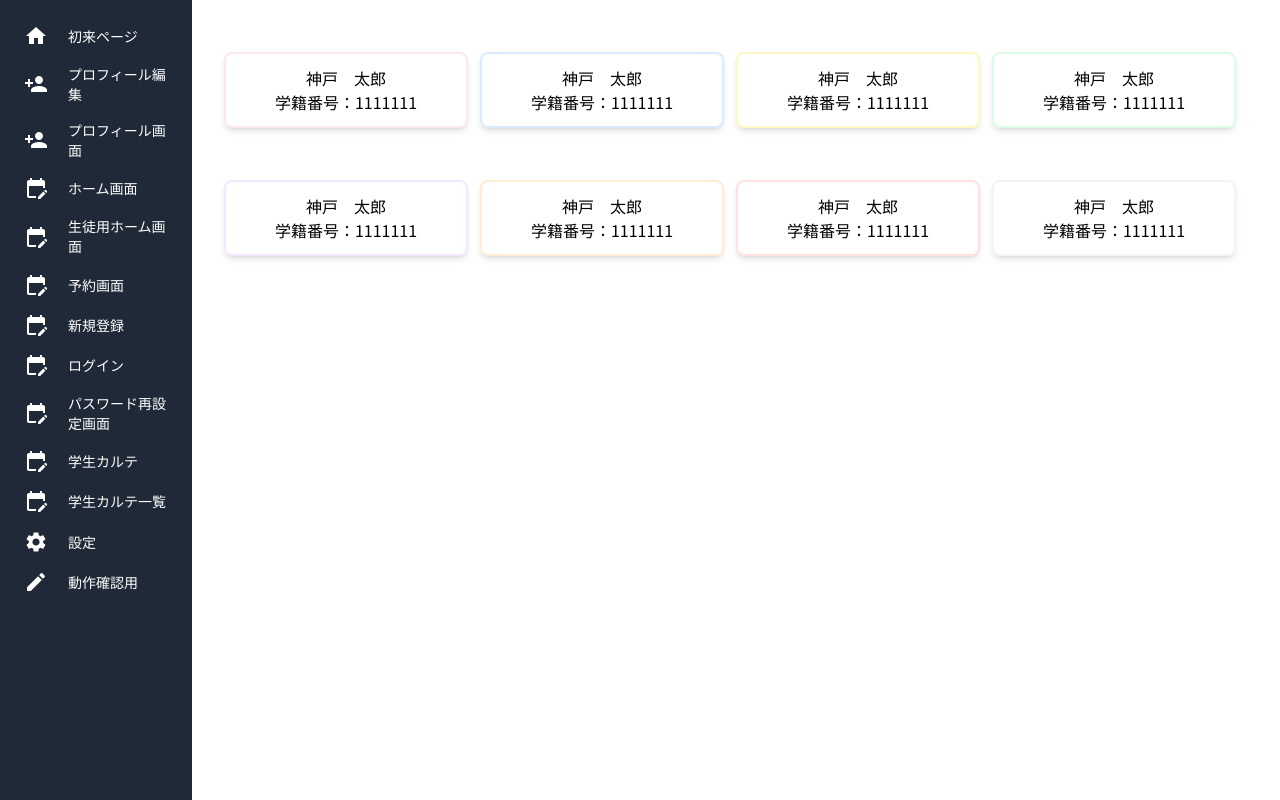
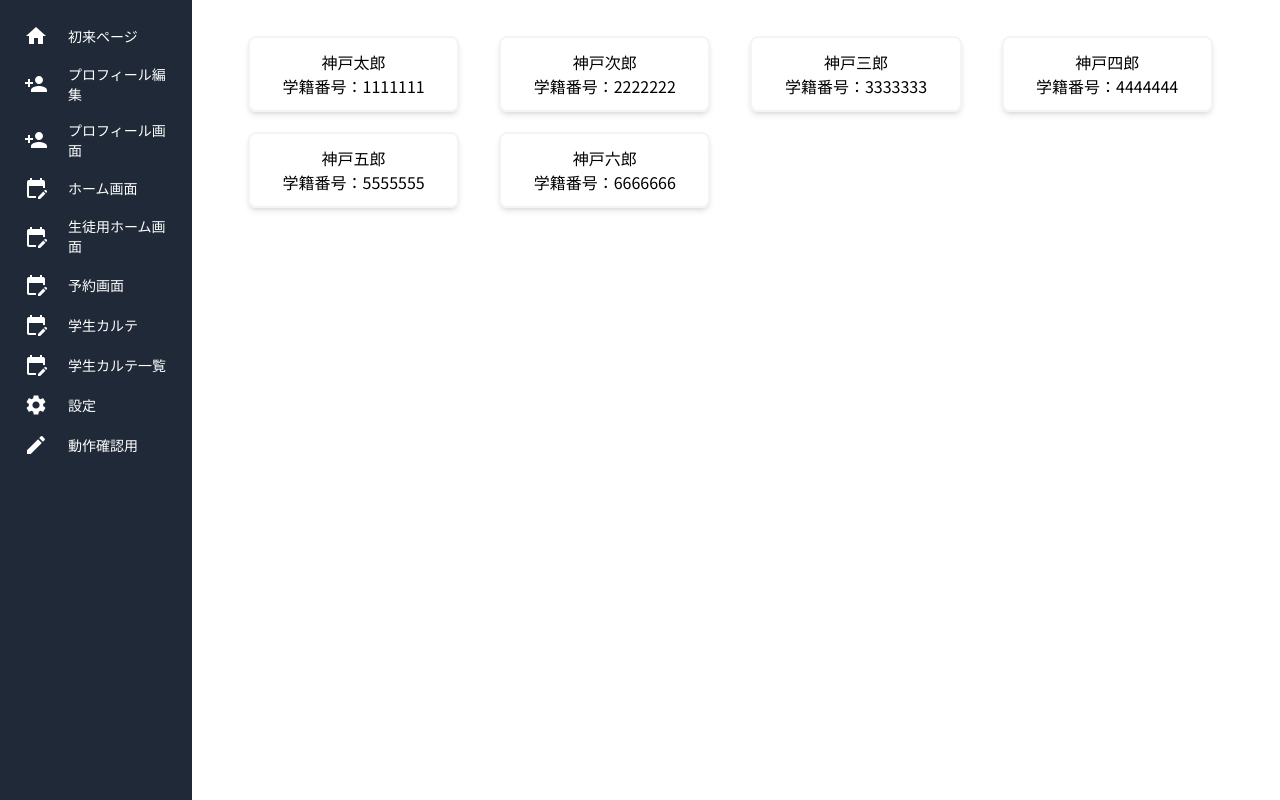
Before and after one commit to Aruche-code/kd-reserve, a Next.js app: page /dev/students in a window 1280 px wide. Built offline with nearby package versions, Linux system fonts and the light colour scheme.

Commit message:
学生カルテ一覧の編集、ログイン画面等の削除

```diff
--- a/app/(root)/dev/login/page.tsx
+++ /dev/null
@@ -1,44 +0,0 @@
-import React from "react";
-import MailOutlineIcon from '@mui/icons-material/MailOutline';
-import KeyIcon from '@mui/icons-material/Key';
-import Link from 'next/link';
-
-const Login = () => {
-    return (
-        <main className="flex flex-col flex-1 p-4 overflow-auto items-center">
-        <div className="mt-5 flex flex-col items-center w-5/12 py-2 bg-gray-200 shadow-xl rounded-lg h-8/10">
-          <h1 className="mt-10 text-2xl text-gray-600 font-banana">生徒用ログイン</h1>
-
-          <div className="w-8/12 mt-8 relative">
-            <span className="absolute top-1/2 transform -translate-y-1/2 left-2"><MailOutlineIcon /></span>
-            <input className="h-hull w-full p-2 px-10 border-2 rounded-lg" placeholder="メールアドレス" />
-          </div>
-
-          <div className="w-8/12 mt-5 relative">
-            <span className="absolute top-1/2 transform -translate-y-1/2 left-2"><KeyIcon /></span>
-            <input className="h-hull w-full p-2 px-10 border-2 rounded-lg" placeholder="パスワード" />
-          </div>
-
-          {/* <div className="w-8/12 flex justify-end"> */}
-          <button className="flex items-center px-16 py-2 text-center text-white bg-green-400 rounded-xl hover:bg-green-700 mt-7 mb-2">ログイン</button>
-          {/* </div> */}
-          <div className="grid items-center mt-7 mb-3 text-center w-8/12">
-            <p className="text-1xl text-blue-400 font-banana font-semibold">
-              <Link href="/password">
-                パスワードをお忘れですか?
-              </Link>
-            </p>
-            <div className="mt-3 mb-3 flex-grow border-b border-gray-400" ></div>
-            <p className="text-1xl text-black font-banana font-semibold">アカウントをお持ちでない方はこちら</p>
-          </div>
-          <p className="mt-3 mb-10 text-1xl text-blue-400 font-banana font-semibold">
-            <Link href="/signup">
-              新規登録
-            </Link>
-          </p>
-        </div>
-      </main>
-    );
-}
-
-export default Login
--- a/app/(root)/dev/password/page.tsx
+++ /dev/null
@@ -1,35 +0,0 @@
-import React from "react";
-import MailOutlineIcon from '@mui/icons-material/MailOutline';
-import KeyIcon from '@mui/icons-material/Key';
-
-
-const Password= () => {
-    return (
-        <main className="flex flex-col flex-1 p-4 overflow-auto items-center">
-        <div className="mt-5 flex flex-col items-center w-5/12 py-2 bg-gray-200 shadow-xl rounded-lg h-8/10">
-          <h1 className="mt-10 text-2xl text-gray-600 font-banana">パスワードの再設定</h1>
-
-          <div className="w-8/12 mt-8 relative">
-            <span className="absolute top-1/2 transform -translate-y-1/2 left-2"><MailOutlineIcon /></span>
-            <input className="h-hull w-full p-2 px-10 border-2 rounded-lg" placeholder="メールアドレス" />
-          </div>
-
-          <div className="w-8/12 mt-5 relative">
-            <span className="absolute top-1/2 transform -translate-y-1/2 left-2"><KeyIcon /></span>
-            <input className="h-hull w-full p-2 px-10 border-2 rounded-lg" placeholder="パスワード" />
-          </div>
-
-          {/* <div className="w-8/12 mt-2 relative"> */}
-          {/* <span className="absolute top-1/2 transform -translate-y-1/2 left-2"><KeyIcon /></span> */}
-          {/* <input className="h-hull w-full p-2 px-10 border-2 rounded-lg" placeholder="パスワード(再度入力)" /> */}
-          {/* </div> */}
-
-          {/* <div className="w-8/12 flex justify-end"> */}
-          <button className="flex items-center px-16 py-2 text-center text-white bg-green-400 rounded-xl hover:bg-green-700 mt-10 mb-10">登録する</button>
-          {/* </div> */}
-        </div>
-      </main>
-    );
-}
-
-export default Password
--- a/app/(root)/dev/record/page.tsx
+++ b/app/(root)/dev/record/page.tsx
@@ -47,6 +47,7 @@ const data = [
 ]
 
 const Record = () => {
+
     const [selected, setSelected] = useState(0);
 
     const toggle = (i) => {
@@ -62,10 +63,10 @@ const Record = () => {
         <div className="bg-white h-screen w-full">
             <div className="bg-white flex-col text-center mt-10 mb-10">
                 <div className="text-gray-900">
-                    コウベ タロウ
+                    コウベタロウ
                 </div>
                 <div className="text-gray-900 text-3xl">
-                    神戸 太郎
+                    神戸太郎
                 </div>
                 <div className="text-gray-900 mt-2 flex flex-row">
                     <div className="w-full ">学籍番号 ： 1111111</div>
--- a/app/(root)/dev/signup/page.tsx
+++ /dev/null
@@ -1,48 +0,0 @@
-import React from "react";
-import MailOutlineIcon from '@mui/icons-material/MailOutline';
-import KeyIcon from '@mui/icons-material/Key';
-import Link from 'next/link';
-
-const Signup= () => {
-    return (
-        <main className="flex flex-col flex-1 p-4 overflow-auto items-center">
-        <div className="mt-5 flex flex-col items-center w-5/12 py-2 bg-gray-200 shadow-xl rounded-lg h-8/10">
-          <h1 className="mt-10 text-2xl text-gray-600 font-banana">新規登録</h1>
-
-          <div className="w-8/12 mt-8 relative">
-            <span className="absolute top-1/2 transform -translate-y-1/2 left-2"><MailOutlineIcon /></span>
-            <input className="h-hull w-full p-2 px-10 border-2 rounded-lg" placeholder="メールアドレス" />
-          </div>
-
-          <div className="w-8/12 mt-5 relative">
-            <span className="absolute top-1/2 transform -translate-y-1/2 left-2"><KeyIcon /></span>
-            <input className="h-hull w-full p-2 px-10 border-2 rounded-lg" placeholder="パスワード" />
-          </div>
-
-          {/* <div className="w-8/12 mt-2 relative"> */}
-          {/* <span className="absolute top-1/2 transform -translate-y-1/2 left-2"><KeyIcon /></span> */}
-          {/* <input className="h-hull w-full p-2 px-10 border-2 rounded-lg" placeholder="パスワード(再度入力)" /> */}
-          {/* </div> */}
-
-          {/* <div className="w-8/12 flex"> */}
-          <Link href="/profile">
-            <button className="flex items-center px-16 py-2 text-center text-white bg-green-400 rounded-xl hover:bg-green-700 mt-7 mb-4">
-              次へ
-            </button>
-          </Link>
-          {/* </div> */}
-          <div className="grid items-center mt-4 mb-3 text-center w-8/12">
-            <div className="mt-3 mb-2 flex-grow border-b border-gray-400" ></div>
-            <p className="text-1xl text-black font-banana font-semibold">アカウントをお持ちの方はこちら</p>
-          </div>
-          <p className="mt-2 mb-10 text-1xl text-blue-400 font-banana font-semibold">
-            <Link href="/login">
-              ログイン
-            </Link>
-          </p>
-        </div>
-      </main>
-    );
-}
-
-export default Signup
--- a/app/(root)/dev/students/page.tsx
+++ b/app/(root)/dev/students/page.tsx
@@ -1,48 +1,68 @@
 import React from "react";
+import Link from "next/link";
 
 const Students = () => {
+    const testUsers = [
+        {
+            id: '601b92ee95861639c3e2c44b',
+            kana: 'コウベタロウ',
+            name: '神戸太郎',
+            number: '1111111',
+            email: 'john@example.com'
+        },
+        {
+            id: '601b95a595861639c3e2c44c',
+            kana: 'コウベジロウ',
+            name: '神戸次郎',
+            number: '2222222',
+            email: 'jane@example.com'
+        },
+        {
+            id: '601b95a595861639c3e2c44c',
+            kana: 'コウベサブロウ',
+            name: '神戸三郎',
+            number: '3333333',
+            email: 'jane@example.com'
+        },
+        {
+            id: '601b95a595861639c3e2c44c',
+            kana: 'コウベシロウ',
+            name: '神戸四郎',
+            number: '4444444',
+            email: 'jane@example.com'
+        },
+        {
+            id: '601b95a595861639c3e2c44c',
+            kana: 'コウベゴロウ',
+            name: '神戸五郎',
+            number: '5555555',
+            email: 'jane@example.com'
+        },
+        {
+            id: '601b95a595861639c3e2c331',
+            kana: 'コウベロクロウ',
+            name: '神戸六郎',
+            number: '6666666',
+            email: 'jane@example.com'
+        }
+    ];
+
     return (
-        <div>
-            <div className="flex flex-row p-4 ">
-                <button className="mt-5 mr-3 w-3/12 p-3 border-2 border-pink-100 shadow-md rounded-lg">
-                    神戸　太郎<br />
-                    学籍番号：1111111
-                </button>
-                <button className="mt-5 mr-3 w-3/12 p-3 border-2 border-blue-100 shadow-md rounded-lg">
-                    神戸　太郎<br />
-                    学籍番号：1111111
-                </button>
-                <button className="mt-5 mr-3 w-3/12 p-3 border-2 border-yellow-100 shadow-md rounded-lg">
-                    神戸　太郎<br />
-                    学籍番号：1111111
-                </button>
-                <button className="mt-5 mr-3 w-3/12 p-3 border-2 border-green-100 shadow-md rounded-lg">
-                    神戸　太郎<br />
-                    学籍番号：1111111
-                </button>
-            </div>
-
-            <div className="flex flex-row p-4 ">
-                <button className="mt-5 mr-3 w-3/12 p-3 border-2 border-purple-100 shadow-md rounded-lg">
-                    神戸　太郎<br />
-                    学籍番号：1111111
-                </button>
-                <button className="mt-5 mr-3 w-3/12 p-3 border-2 border-orange-100 shadow-md rounded-lg">
-                    神戸　太郎<br />
-                    学籍番号：1111111
-                </button>
-                <button className="mt-5 mr-3 w-3/12 p-3 border-2 border-red-100 shadow-md rounded-lg">
-                    神戸　太郎<br />
-                    学籍番号：1111111
-                </button>
-                <button className="mt-5 mr-3 w-3/12 p-3 border-2 border-gray-100 shadow-md rounded-lg">
-                    神戸　太郎<br />
-                    学籍番号：1111111
-                </button>
-            </div>
-        </div>
-
+        <div className="">
+            {testUsers.map(user => (
+                <Link href="../dev/record">
+                    <button
+                        key={user.id}
+                        className={'mt-5 ml-10 w-1/5 p-3 border-2 border-gray-100 shadow-md rounded-lg'}
+                    >
+                        {user.name}<br />
+                        学籍番号：{user.number}
+                    </button>
+                </Link>
+            ))
+            }
+        </div >
     );
 }
 
-export default Students
+export default Students;
--- a/app/components/SidebarData.js
+++ b/app/components/SidebarData.js
@@ -37,21 +37,6 @@ export const SidebarData = [
         link: "/dev/booking",
     },
     {
-        title: "新規登録",
-        icon: <EditCalendarIcon />,
-        link: "/dev/signup",
-    },
-    {
-        title: "ログイン",
-        icon: <EditCalendarIcon />,
-        link: "/dev/login",
-    },
-    {
-        title: "パスワード再設定画面",
-        icon: <EditCalendarIcon />,
-        link: "/dev/password",
-    },
-    {
         title: "学生カルテ",
         icon: <EditCalendarIcon />,
         link: "/dev/record",
```
